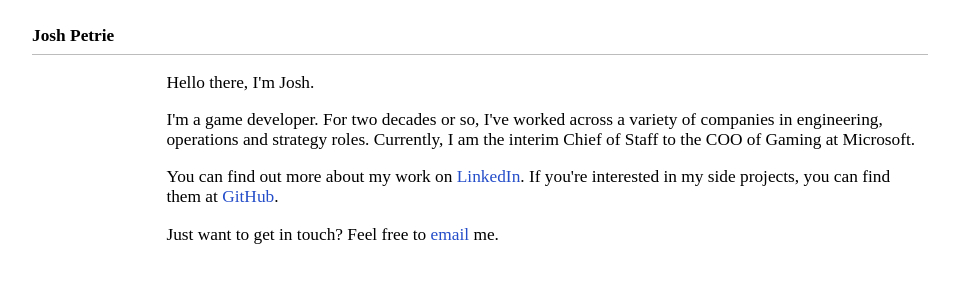
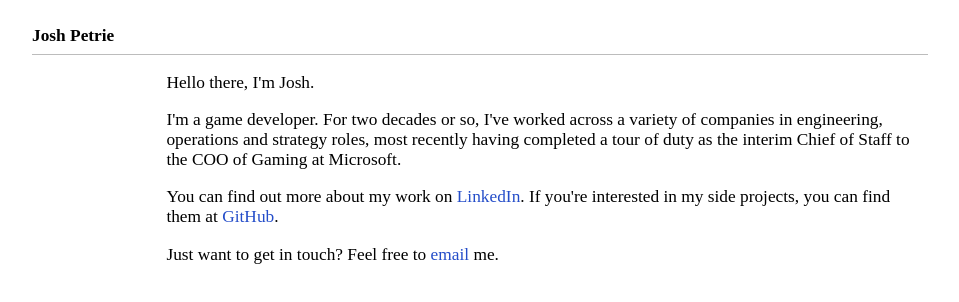
Before and after one commit to jpetrie/website, a plain HTML site: page index.html in a window 1280 px wide. Shown: the whole page, without its empty margins (160-1119 px from the left). Drawn offline with Linux system fonts and the light colour scheme.

Commit message:
Update body text.

```diff
--- a/index.html
+++ b/index.html
@@ -11,7 +11,8 @@
     <hr />
     <p>Hello there, I'm Josh.</p>
     <p>I'm a game developer. For two decades or so, I've worked across a variety of companies in engineering, operations
-    and strategy roles. Currently, I am the interim Chief of Staff to the COO of Gaming at Microsoft.</p>
+    and strategy roles, most recently having completed a tour of duty as the interim Chief of Staff to the COO of Gaming
+    at Microsoft.</p>
     <p>You can find out more about my work on <a href="https://linkedin.com/in/josh-petrie">LinkedIn</a>.
     If you're interested in my side projects, you can find them at <a href="https://github.com/jpetrie">GitHub</a>.</p>
     <p>Just want to get in touch? Feel free to <a href="mailto:josh@joshpetrie.net">email</a> me.</p>
```
